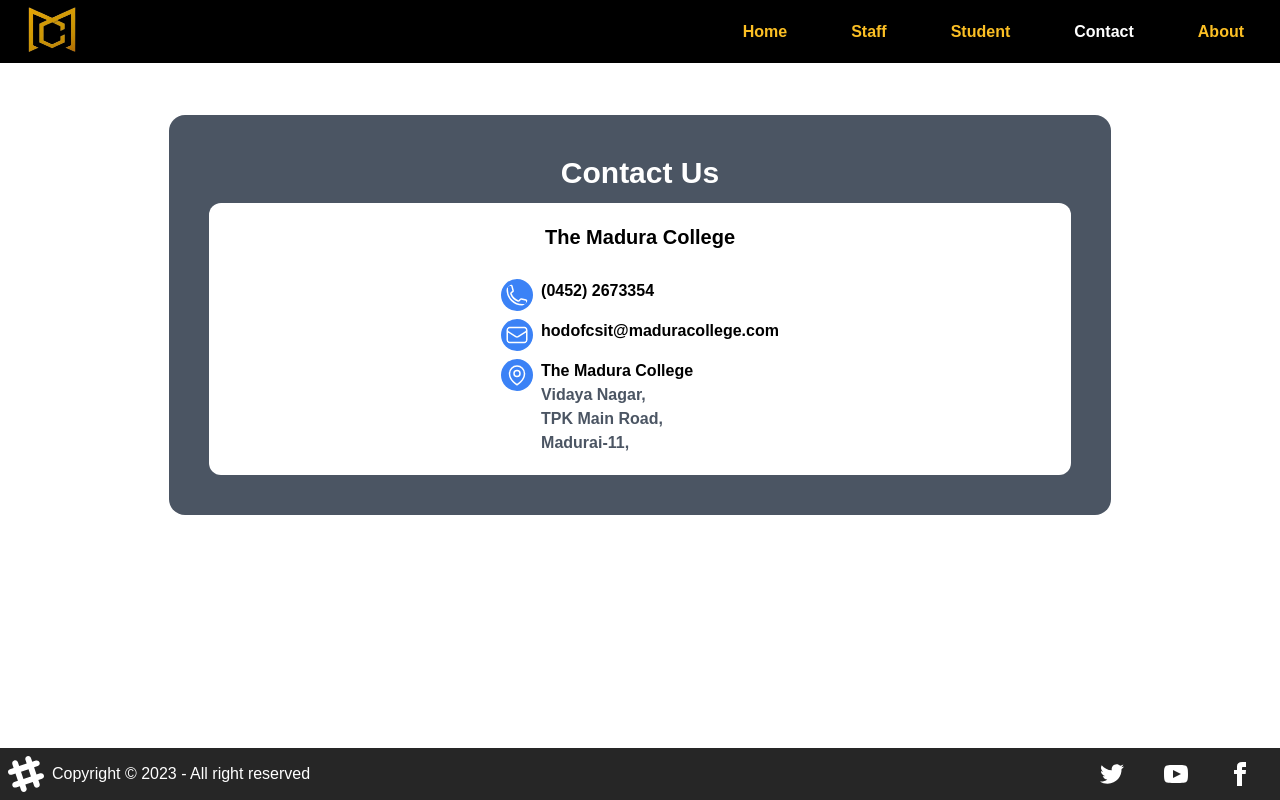
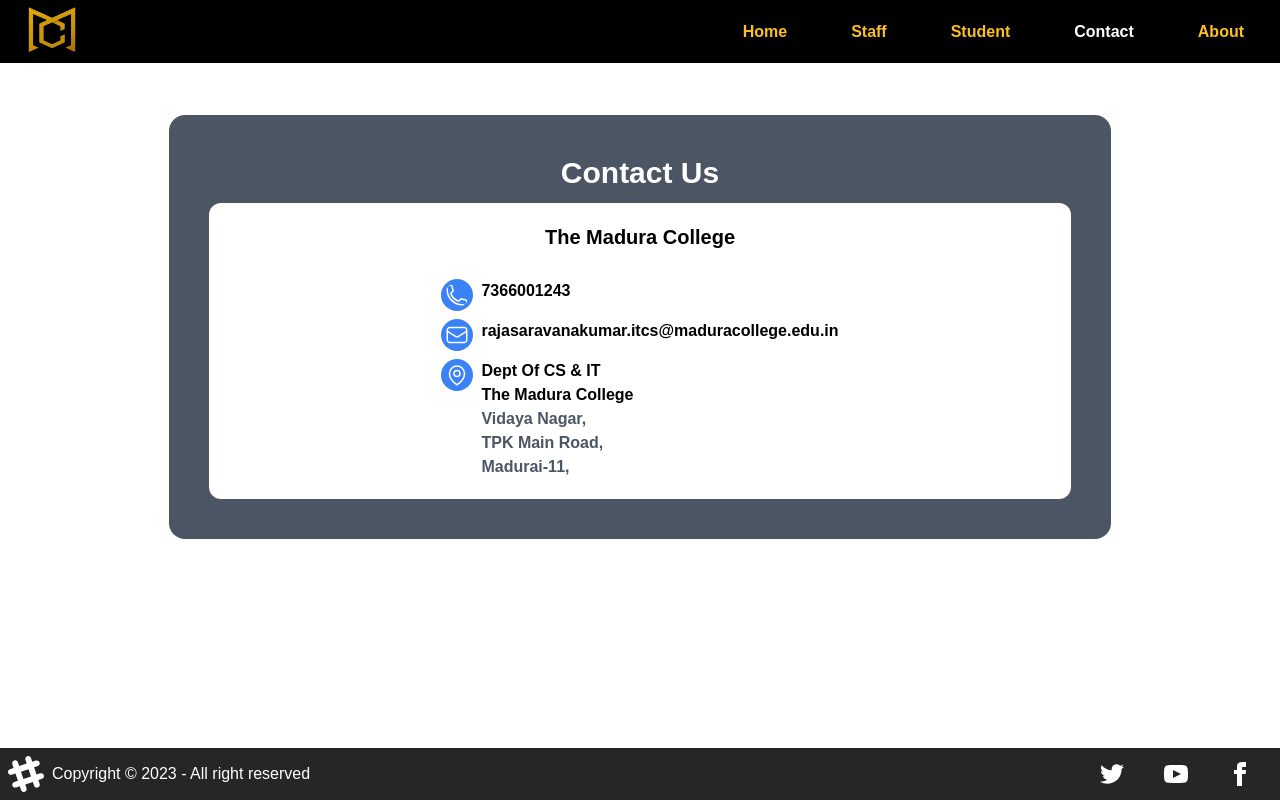
Before and after one commit to ayyadurai-k/dept, a React (Create React App) app in the folder Frontend/: page /contact in a window 1280 px wide. Built offline with nearby package versions, Linux system fonts and the light colour scheme.

Commit message:
fixing ui and date

```diff
--- a/Frontend/src/components/Contact.js
+++ b/Frontend/src/components/Contact.js
@@ -44,7 +44,7 @@
                       />
                     </svg>
                     <span className="ml-2 font-bold">
-                      <p>(0452) 2673354</p>
+                      <p>7366001243</p>
                     </span>
                   </label>
                   <label className="flex mt-2">
@@ -63,9 +63,9 @@
                       />
                     </svg>
 
-                    <span className="ml-2 font-bold">
+                    <span className="ml-2 font-bold break-all">
                       <Link to="mailto:hodofcsit@maduracollege.com">
-                        hodofcsit@maduracollege.com
+                      rajasaravanakumar.itcs@maduracollege.edu.in
                       </Link>
                     </span>
                   </label>
@@ -91,6 +91,9 @@
                     </svg>
 
                     <span className="flex flex-col">
+                   < span className="ml-2 font-bold block">
+                        Dept Of CS & IT
+                      </span>
                       <span className="ml-2 font-bold block">
                         The Madura College
                       </span>
--- a/Frontend/src/components/Home.js
+++ b/Frontend/src/components/Home.js
@@ -12,8 +12,7 @@
 
 const Home = () => {
 
-    //date
-    const date = new Date();
+
 
     const [today, setToday] = useState({
         date: '',
@@ -25,20 +24,14 @@
     const dispatch =useDispatch();
 
     useEffect(() => {
-        const timer = setInterval(() => {
-            setToday({
-                date: date.getDate(),
-                month: date.toLocaleString('default',{month : 'short'}).toUpperCase(),
-                year : date.getFullYear()
-            },1000)
+        //date
+        const date = new Date();
+        setToday({
+            date: date.getDate(),
+            month: date.toLocaleString('default',{month : 'short'}).toUpperCase(),
+            year : date.getFullYear()
         })
-
-
-
-        return function cleanup() {
-            clearInterval(timer);
-        }
-    })
+    },[])
 
     //for quote
     useEffect(()=>{
--- a/Frontend/src/components/PageNotFound.js
+++ b/Frontend/src/components/PageNotFound.js
@@ -1,11 +1,21 @@
-import React from 'react'
+import { changeSelect } from "../app/slicers/navSlicer";
+import { useDispatch } from "react-redux";
+
 
 //image
 import PNF from '../assets/PageNotFound.svg';
 import { HelmetProvider } from 'react-helmet-async';
 import { Helmet } from 'react-helmet';
+import { useEffect } from "react";
 
 const PageNotFound = () => {
+
+  const dispatch = useDispatch();
+
+   useEffect(()=>{
+      dispatch(changeSelect(0))
+   },[dispatch])
+
   return (
     <>
       <HelmetProvider>
--- a/Frontend/src/components/StaffDetails.js
+++ b/Frontend/src/components/StaffDetails.js
@@ -1,4 +1,4 @@
-import React, { useEffect, useState } from 'react'
+import { useEffect, useState } from 'react'
 import { getStaffs } from '../API/staffAPI'
 import { useNavigate } from 'react-router-dom'
 import Loader from './Loader'
@@ -26,6 +26,7 @@
     }, [])
 
 
+
     return (
         <>
             {loading && <Loader />}
@@ -39,7 +40,7 @@
                                     <th className="p-3">Email</th>
                                     <th className="p-3">Name</th>
                                     <th className="p-3">Gender</th>
-                                    <th className="p-3">phone</th>
+                                    <th className="p-3">Phone</th>
 
                                 </tr>
                             </thead>
```
